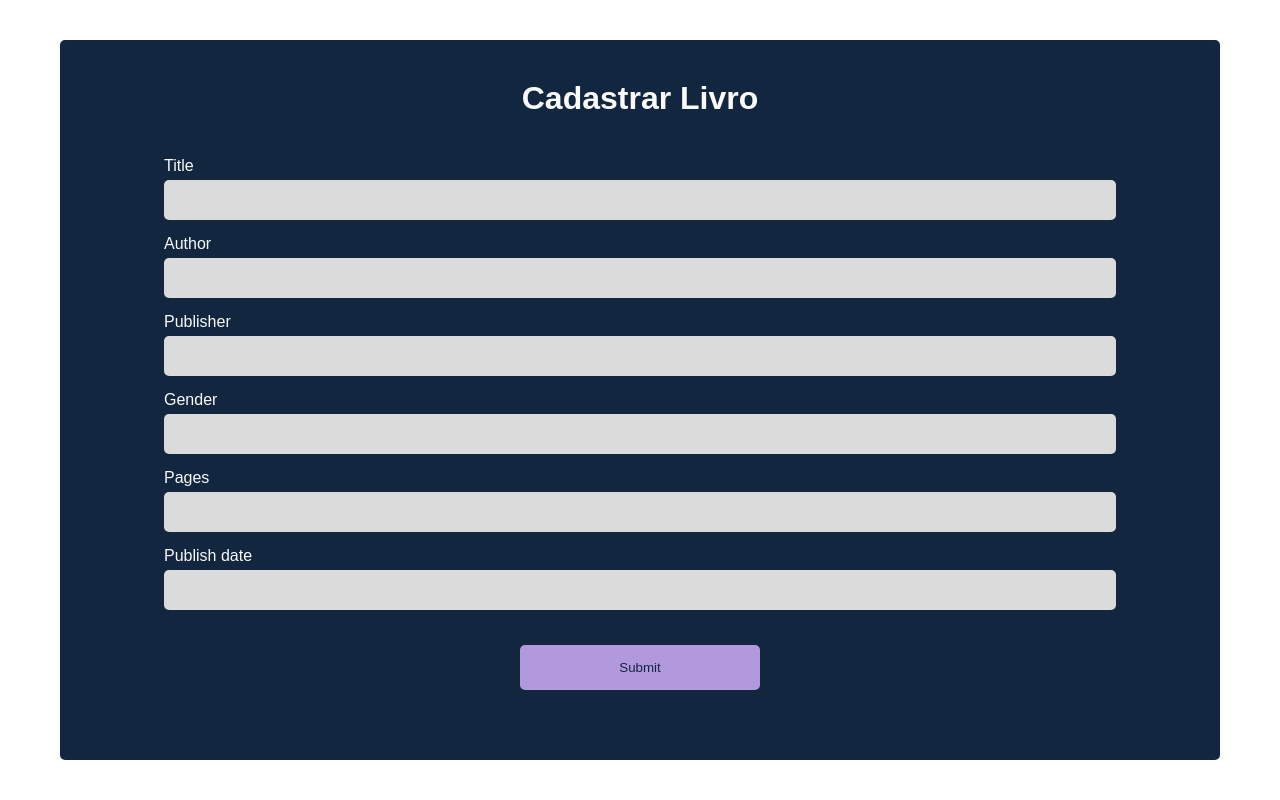
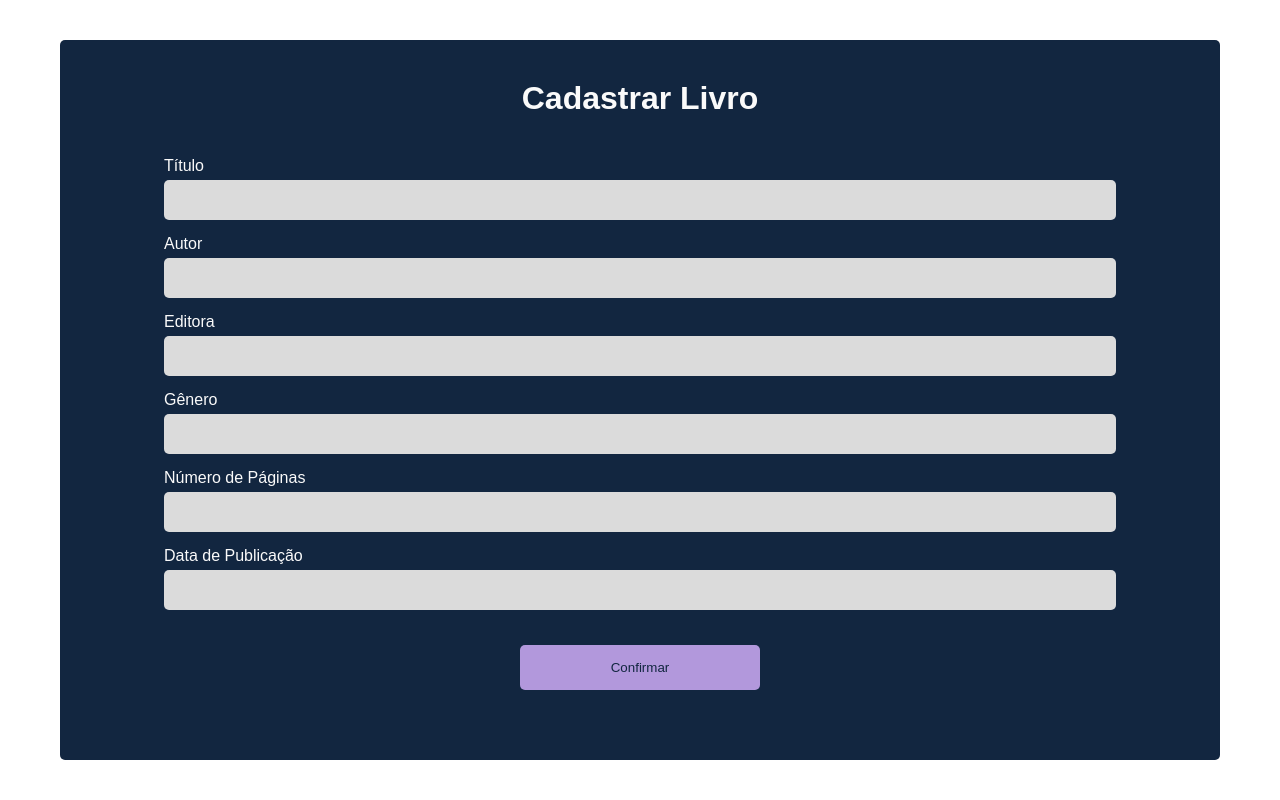
Before and after one commit to AnaJuliaMM/library_manager, a Django app: page /books/create/ in a window 1280 px wide. Run offline with Django 5.2, Linux system fonts and the light colour scheme.

Commit message:
feat: customize label and change submit btn value

```diff
--- a/library/forms/create_book.py
+++ b/library/forms/create_book.py
@@ -5,3 +5,11 @@ class BookForm(forms.ModelForm):
     class Meta:
         model = BookModel
         fields = ['title', 'author', 'publisher', 'gender', 'pages', 'publish_date']
+        labels = {
+                    'title': 'Título',
+                    'author': 'Autor',
+                    'publisher': 'Editora',
+                    'gender': 'Gênero',
+                    'pages': 'Número de Páginas',
+                    'publish_date': 'Data de Publicação',
+                }
--- a/library/templates/createBook.html
+++ b/library/templates/createBook.html
@@ -19,7 +19,7 @@
           {{ field }}
         </div>
         {% endfor %}
-        <button type="submit" class="submit-btn">Submit</button>
+        <button type="submit" class="submit-btn">Confirmar</button>
       </form>
     </main>
   </body>
```
